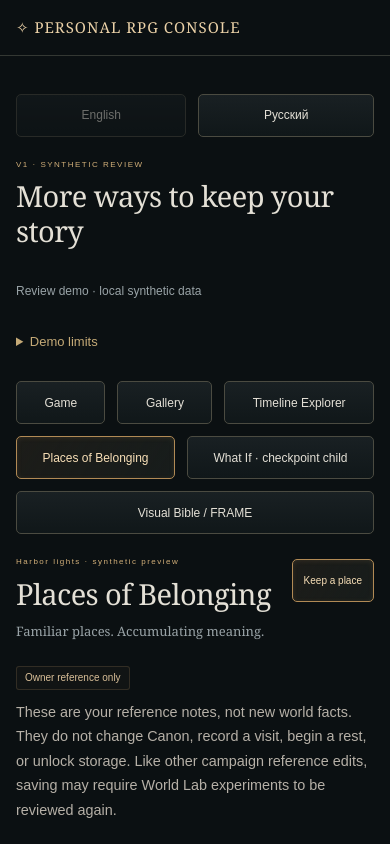
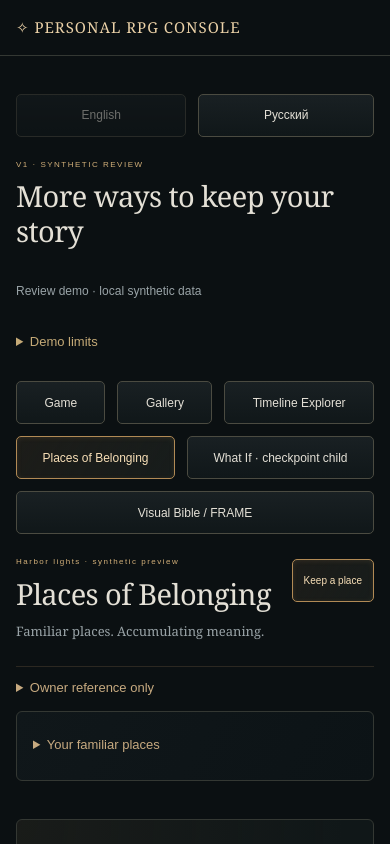
Before and after one commit to karishevvladimir136-gif/personal-rpg-console, a Next.js app: page /preview/v1 in a window 390 px wide. Both pictures are taken after a click on the button "Places of Belonging". Shown: the top 844 px of the page. Built offline with nearby package versions, Linux system fonts and the light colour scheme.

Commit message:
bring personal notes forward on mobile

```diff
--- a/src/components/places-belonging/places-belonging-panel.tsx
+++ b/src/components/places-belonging/places-belonging-panel.tsx
@@ -294,10 +294,10 @@ export function PlacesBelongingPanel({
           {c.newPlace}
         </button>
       </header>
-      <p className="belonging-reference">
-        <span className="badge">{c.reference}</span>
-        {c.referenceHelp}
-      </p>
+      <details className="belonging-options belonging-boundary">
+        <summary>{c.reference}</summary>
+        <p className="muted">{c.referenceHelp}</p>
+      </details>
       {saved && <p role="status">{c.saved}</p>}
       {!locations.length && (
         <section className="panel belonging-empty">
--- a/src/components/world-lab/authoring-text.ts
+++ b/src/components/world-lab/authoring-text.ts
@@ -22,7 +22,7 @@ export function authoringText(language: "en" | "ru") {
     newProposal: "Describe another What If",
     revision: "Version",
     requested: "Interpretation pending",
-    review: "Review proposed divergence",
+    review: "Review your What If",
     approved: "Approved & prepared",
     ownerEdited: "Owner corrections saved",
     original: "Original premise",
@@ -69,7 +69,7 @@ export function authoringText(language: "en" | "ru") {
     saving: "Saving…",
     approve: "Approve & Prepare",
     approvalHelp:
-      "Approval saves immutable Scenario and Divergence versions and prepares the starting checkpoint. It makes no simulation request. Start is a separate action.",
+      "Approval saves the reviewed starting point as an immutable record. Start simulation is a separate action.",
     unsaved:
       "Save your corrections before approving. Approval always applies to the saved version.",
     saved: "Your correction is saved as a new unapproved version.",
@@ -166,7 +166,7 @@ export function authoringText(language: "en" | "ru") {
     newProposal: "Описать новое «Что, если»",
     revision: "Версия",
     requested: "Ожидает разбора",
-    review: "Проверьте предложенную развилку",
+    review: "Проверьте своё «Что, если»",
     approved: "Утверждено и подготовлено",
     ownerEdited: "Правки владельца сохранены",
     original: "Исходная идея",
@@ -213,7 +213,7 @@ export function authoringText(language: "en" | "ru") {
     saving: "Сохраняем…",
     approve: "Утвердить и подготовить",
     approvalHelp:
-      "Утверждение сохраняет неизменяемые версии сценария и развилки и готовит начальную точку. Запроса симуляции ещё нет. Запуск выполняется отдельно.",
+      "Утверждение сохраняет проверенную отправную точку неизменяемой. Запуск симуляции — отдельное действие.",
     unsaved:
       "Сохраните правки перед утверждением. Утверждается только сохранённая версия.",
     saved: "Правка сохранена новой неутверждённой версией.",
```
Also changed, not shown: 1 other file (tests, documents, lock files or other folders).
